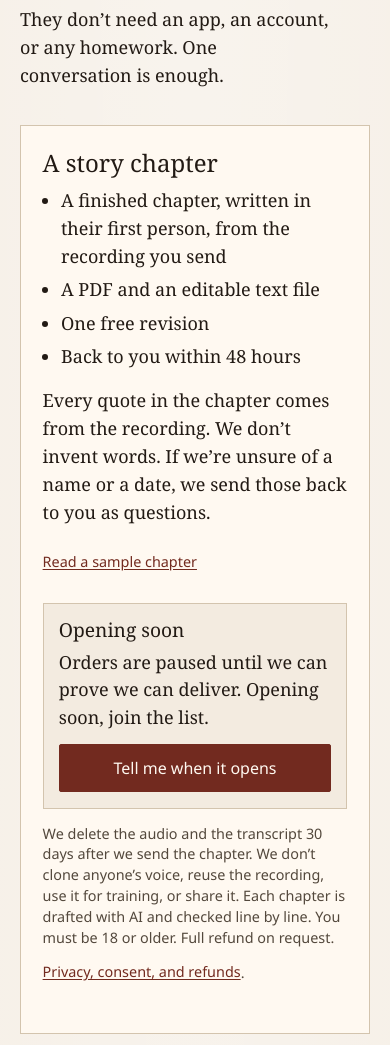
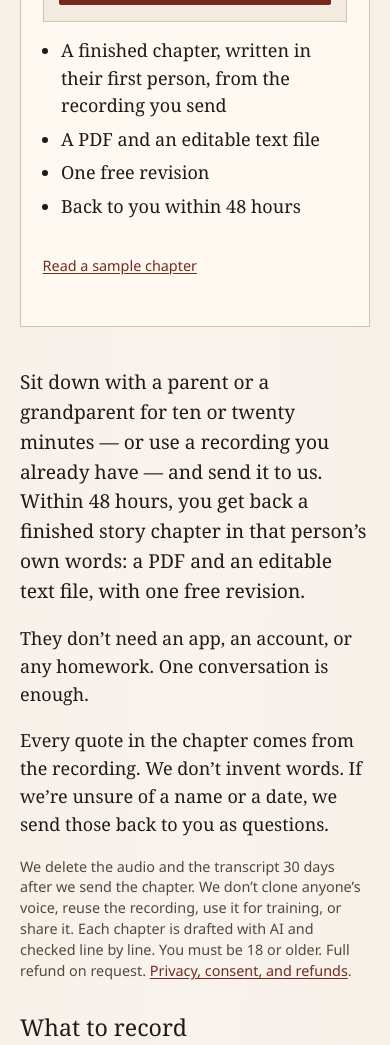
Before and after one commit to evanmack45/sharethislife.com, a plain HTML site: page index.html in a window 390 px wide. Shown: the part 820-1865 px from the top of the page. Drawn offline with Linux system fonts and the light colour scheme.

Commit message:
Move home lede below the fold so 390 fold-prose is under 40.
Orders stay closed. No new claims or prices. The hidden pay button stays hidden.

```diff
--- a/css/site.css
+++ b/css/site.css
@@ -806,6 +806,7 @@ input[type="checkbox"] {
     grid-template-columns: 1fr 1fr;
     gap: 2rem;
     margin-top: 1.75rem;
+    margin-bottom: 8rem;
   }
   .hero-offer .hero {
     width: auto;
@@ -1172,3 +1173,16 @@ label.consent-label input[type="checkbox"] {
   background: var(--card);
 }
 details a { min-height: 24px; min-width: 0; }
+
+.how-it-reads {
+  width: min(100% - 2.5rem, 40rem);
+  margin: 0 auto 2rem;
+}
+.how-it-reads .lede { margin-top: 0.5rem; }
+
+@media (max-width: 899px) {
+  .offer-card { display: flex; flex-direction: column; }
+  .offer-card .opening-box { order: 1; }
+  .offer-card .offer-list { order: 2; }
+  .offer-card > .fine { order: 3; }
+}
--- a/index.html
+++ b/index.html
@@ -43,8 +43,6 @@
             <img class="hero-shot" src="img/sample-chapter.webp" srcset="img/sample-chapter.webp 720w, img/sample-chapter-2x.webp 1440w" sizes="(max-width: 40rem) calc(100vw - 2rem), 36rem" width="720" height="520" alt="The opening of the sample chapter We've Been in Woody Ever Since, laid out as a finished keepsake page.">
           </a>
         </p>
-        <p class="lede">Sit down with a parent or a grandparent for ten or twenty minutes — or use a recording you already have — and send it to us. Within 48 hours, you get back a finished story chapter in that person’s own words: a PDF and an editable text file, with one free revision.</p>
-        <p>They don’t need an app, an account, or any homework. One conversation is enough.</p>
       </section>
 
       <section class="offer-card" id="order" aria-labelledby="offer-title">
@@ -55,7 +53,6 @@
           <li>One free revision</li>
           <li>Back to you within 48 hours</li>
         </ul>
-        <p>Every quote in the chapter comes from the recording. We don’t invent words. If we’re unsure of a name or a date, we send those back to you as questions.</p>
         <p class="fine"><a href="sample/">Read a sample chapter</a></p>
 
         <div class="consent-box" data-orders-open-only hidden>
@@ -74,10 +71,15 @@
           <p>Orders are paused until we can prove we can deliver. Opening soon, join the list.</p>
           <p><a class="btn btn-primary" data-waitlist-mailto href="mailto:sharethislife@agentmail.to?subject=Tell%20me%20when%20Share%20This%20Life%20opens">Tell me when it opens</a></p>
         </div>
-
-        <p class="fine">We delete the audio and the transcript 30 days after we send the chapter. We don’t clone anyone’s voice, reuse the recording, use it for training, or share it. Each chapter is drafted with AI and checked line by line. You must be 18 or older. Full refund on request. <a href="privacy.html">Privacy, consent, and refunds</a>.</p>
       </section>
     </div>
+
+    <section class="how-it-reads" aria-label="How a chapter is made">
+        <p class="lede">Sit down with a parent or a grandparent for ten or twenty minutes — or use a recording you already have — and send it to us. Within 48 hours, you get back a finished story chapter in that person’s own words: a PDF and an editable text file, with one free revision.</p>
+        <p>They don’t need an app, an account, or any homework. One conversation is enough.</p>
+        <p>Every quote in the chapter comes from the recording. We don’t invent words. If we’re unsure of a name or a date, we send those back to you as questions.</p>
+        <p class="fine">We delete the audio and the transcript 30 days after we send the chapter. We don’t clone anyone’s voice, reuse the recording, use it for training, or share it. Each chapter is drafted with AI and checked line by line. You must be 18 or older. Full refund on request. <a href="privacy.html">Privacy, consent, and refunds</a>.</p>
+    </section>
 
 
     <section class="section-block" id="what-to-record" aria-labelledby="record-title">
```
Also changed, not shown: 1 other file.
